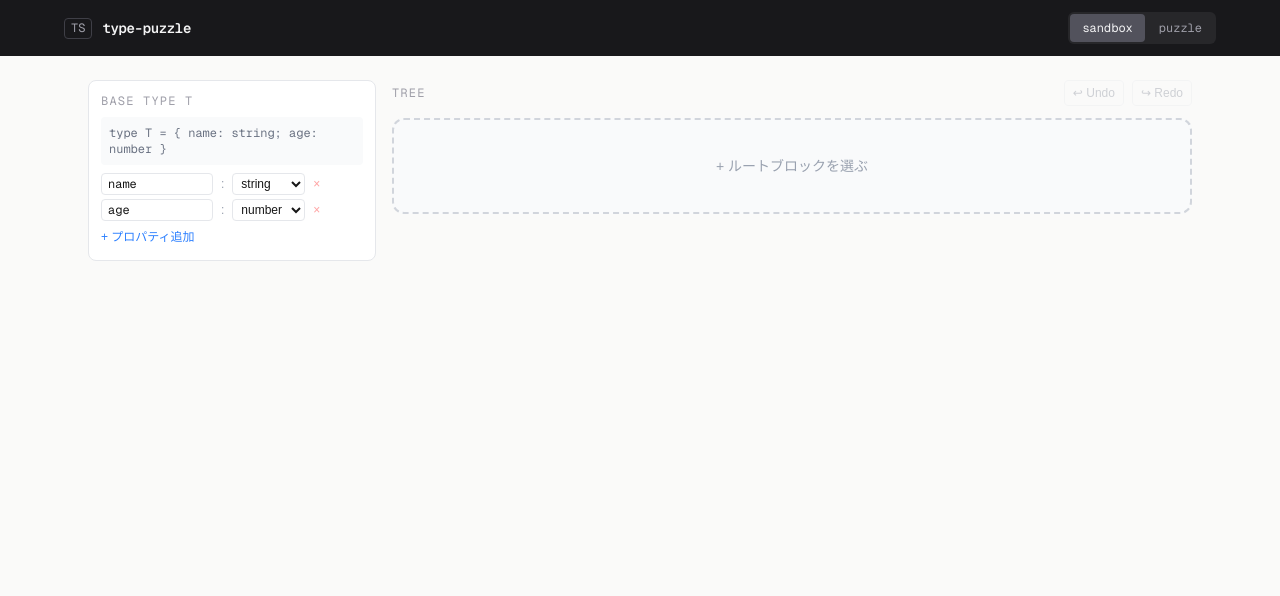
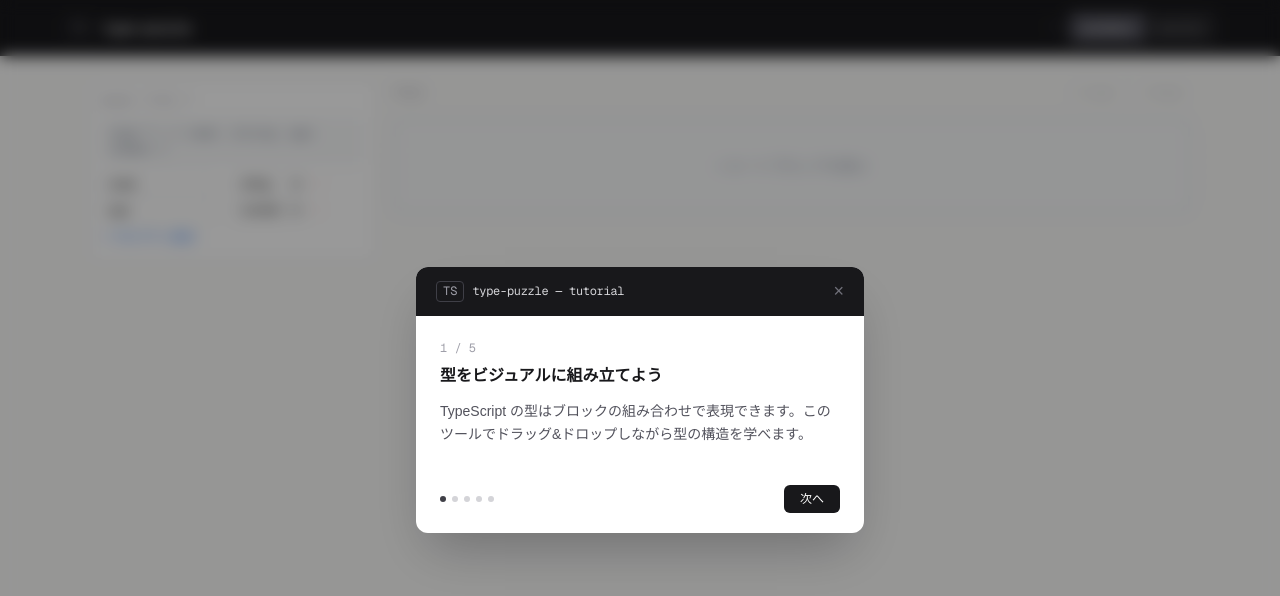
Before and after one commit to na2kera/type-scratch, a Next.js app: page /type-puzzle in a window 1280 px wide. Shown: the top 596 px of the page. Built offline with nearby package versions, Linux system fonts and the light colour scheme.

Commit message:
feat: 初回訪問時にチュートリアルモーダルを表示、localStorageで既読管理
Co-Authored-By: Claude Sonnet 4.6 <noreply@anthropic.com>
Claude-Session: https://claude.ai/code/session_01AQvq1Xf6NqvPRpezqRuxQ6

```diff
--- a/app/type-puzzle/TypePuzzleApp.tsx
+++ b/app/type-puzzle/TypePuzzleApp.tsx
@@ -8,9 +8,11 @@ import { puzzles } from './lib/puzzles';
 import { evaluateType } from './workers/worker-client';
 import { useUndoable } from './lib/useUndoable';
 import { useProgress } from './lib/useProgress';
+import { useTutorial } from './lib/useTutorial';
 import ModeToggle from './components/ModeToggle';
 import SandboxPanel from './components/SandboxPanel';
 import PuzzlePanel from './components/PuzzlePanel';
+import Tutorial from './components/Tutorial';
 
 function updateNodeInTree(root: TypeNode | null, id: NodeId, updater: (node: TypeNode) => TypeNode): TypeNode | null {
   if (!root) return null;
@@ -36,6 +38,7 @@ export default function TypePuzzleApp() {
   const [currentPuzzleId, setCurrentPuzzleId] = useState(puzzles[0].id);
   const [judgeResult, setJudgeResult] = useState<boolean | null>(null);
   const { solved, markSolved } = useProgress();
+  const { show: showTutorial, dismiss: dismissTutorial, open: openTutorial } = useTutorial();
   // puzzle tree を切り替え時に保持するためのマップ
   const puzzleRootsRef = useRef<Record<string, TypeNode | null>>({});
 
@@ -152,13 +155,23 @@ export default function TypePuzzleApp() {
 
   return (
     <div className="min-h-screen bg-stone-50">
+      {showTutorial && <Tutorial onDismiss={dismissTutorial} />}
       <header className="bg-zinc-900 px-6 py-3">
         <div className="max-w-6xl mx-auto flex items-center justify-between">
           <div className="flex items-center gap-2.5">
             <span className="text-xs font-mono text-zinc-400 border border-zinc-700 rounded px-1.5 py-0.5 leading-tight select-none">TS</span>
             <h1 className="text-sm font-mono font-semibold text-zinc-100 tracking-tight">type-puzzle</h1>
           </div>
-          <ModeToggle mode={mode} onChange={setMode} />
+          <div className="flex items-center gap-3">
+            <button
+              onClick={openTutorial}
+              className="text-zinc-500 hover:text-zinc-300 text-xs font-mono transition-colors"
+              title="チュートリアルを表示"
+            >
+              ?
+            </button>
+            <ModeToggle mode={mode} onChange={setMode} />
+          </div>
         </div>
       </header>
 
--- /dev/null
+++ b/app/type-puzzle/components/Tutorial.tsx
@@ -0,0 +1,113 @@
+'use client';
+
+import { useState } from 'react';
+
+interface Props {
+  onDismiss: () => void;
+}
+
+const STEPS = [
+  {
+    title: '型をビジュアルに組み立てよう',
+    body: 'TypeScript の型はブロックの組み合わせで表現できます。このツールでドラッグ&ドロップしながら型の構造を学べます。',
+    hint: null,
+    code: null,
+  },
+  {
+    title: 'ブロックを追加する',
+    body: '点線エリアをクリックするとパレットが開きます。Union・Object・Array などブロックを選んでルートに配置します。パレットからスロットへドラッグして追加することもできます。',
+    hint: '+ ルートブロックを選ぶ をクリック',
+    code: null,
+  },
+  {
+    title: 'スロットに入れ子にする',
+    body: 'ブロックの中の点線枠（スロット）をクリックすると新たなブロックを追加できます。これで型を入れ子に組み立てられます。',
+    hint: null,
+    code: 'Array( keyof( T ) )',
+  },
+  {
+    title: '移動・削除',
+    body: 'ブロック右端の ≡ をドラッグして別のスロットへ移動できます。ドラッグ中に画面下に現れるゴミ箱へドロップすると削除できます。',
+    hint: 'Ctrl+Z / Ctrl+Shift+Z で Undo/Redo',
+    code: null,
+  },
+  {
+    title: 'パズルに挑戦！',
+    body: '右上の puzzle タブに切り替えると、出題された型と同じ型ツリーを組み立てる問題に挑戦できます。正解すると タブに ✓ が付いて進捗が保存されます。',
+    hint: '「判定する」ボタンで答え合わせ',
+    code: null,
+  },
+];
+
+export default function Tutorial({ onDismiss }: Props) {
+  const [step, setStep] = useState(0);
+  const current = STEPS[step];
+  const isLast = step === STEPS.length - 1;
+
+  return (
+    <div className="fixed inset-0 z-50 flex items-center justify-center bg-black/40 backdrop-blur-sm">
+      <div className="bg-white rounded-xl shadow-2xl w-full max-w-md mx-4 overflow-hidden">
+        <div className="bg-zinc-900 px-5 py-3.5 flex items-center justify-between">
+          <div className="flex items-center gap-2">
+            <span className="text-xs font-mono text-zinc-400 border border-zinc-700 rounded px-1.5 py-0.5 leading-tight">TS</span>
+            <span className="text-xs font-mono text-zinc-300 tracking-tight">type-puzzle — tutorial</span>
+          </div>
+          <button onClick={onDismiss} className="text-zinc-500 hover:text-zinc-200 text-lg leading-none">×</button>
+        </div>
+
+        <div className="px-6 py-6">
+          <div className="text-xs font-mono text-zinc-400 mb-2">{step + 1} / {STEPS.length}</div>
+          <h2 className="text-base font-semibold text-zinc-900 mb-3">{current.title}</h2>
+          <p className="text-sm text-zinc-600 leading-relaxed mb-4">{current.body}</p>
+          {current.code && (
+            <div className="bg-zinc-50 border border-zinc-200 rounded-lg px-4 py-2.5 font-mono text-sm text-zinc-700 mb-4">
+              {current.code}
+            </div>
+          )}
+          {current.hint && (
+            <div className="text-xs text-zinc-400">
+              <span className="text-zinc-300 mr-1">→</span>{current.hint}
+            </div>
+          )}
+        </div>
+
+        <div className="px-6 pb-5 flex items-center justify-between">
+          <div className="flex gap-1.5">
+            {STEPS.map((_, i) => (
+              <button
+                key={i}
+                onClick={() => setStep(i)}
+                className={`w-1.5 h-1.5 rounded-full transition-colors ${i === step ? 'bg-zinc-700' : 'bg-zinc-300 hover:bg-zinc-400'}`}
+              />
+            ))}
+          </div>
+          <div className="flex gap-2">
+            {step > 0 && (
+              <button
+                onClick={() => setStep(s => s - 1)}
+                className="px-3 py-1.5 text-xs text-zinc-500 hover:text-zinc-700"
+              >
+                戻る
+              </button>
+            )}
+            {isLast ? (
+              <button
+                onClick={onDismiss}
+                className="px-4 py-1.5 text-xs font-medium bg-zinc-900 text-white rounded-md hover:bg-zinc-700 transition-colors"
+              >
+                はじめる
+              </button>
+            ) : (
+              <button
+                onClick={() => setStep(s => s + 1)}
+                className="px-4 py-1.5 text-xs font-medium bg-zinc-900 text-white rounded-md hover:bg-zinc-700 transition-colors"
+              >
+                次へ
+              </button>
+            )}
+          </div>
+        </div>
+      </div>
+    </div>
+  );
+}
--- /dev/null
+++ b/app/type-puzzle/lib/useTutorial.ts
@@ -0,0 +1,24 @@
+'use client';
+
+import { useState, useEffect } from 'react';
+
+const STORAGE_KEY = 'type-puzzle-tutorial-seen';
+
+export function useTutorial() {
+  const [show, setShow] = useState(false);
+
+  useEffect(() => {
+    try {
+      if (!localStorage.getItem(STORAGE_KEY)) setShow(true);
+    } catch {}
+  }, []);
+
+  function dismiss() {
+    setShow(false);
+    try { localStorage.setItem(STORAGE_KEY, '1'); } catch {}
+  }
+
+  function open() { setShow(true); }
+
+  return { show, dismiss, open };
+}
```
